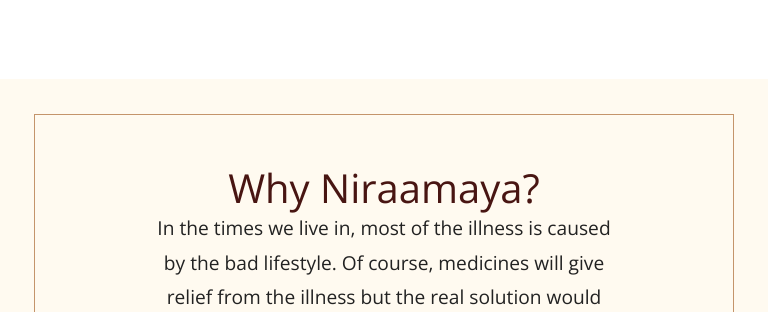
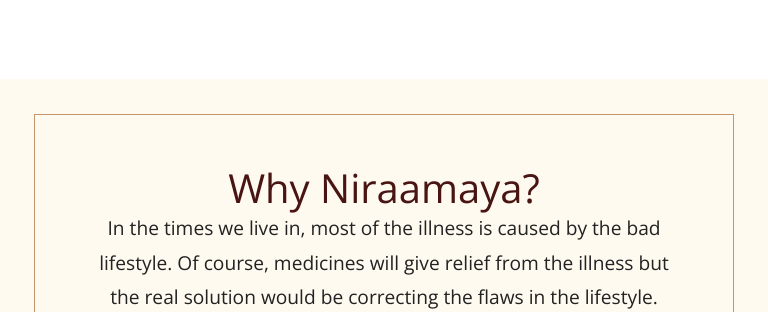
Before and after one commit to ajishtmohan/niraa, a website built with Parcel: page index.html in a window 768 px wide. Shown: the part 721-1033 px from the top of the page. Built offline with nearby package versions, Linux system fonts and the light colour scheme; a web font is replaced by a local one.

Commit message:
Update style.css

```diff
--- a/css/style.css
+++ b/css/style.css
@@ -1168,7 +1168,7 @@
   .text-content {
     /* width: 100%; */
     height: auto;
-    padding: 50px 120px;
+    padding: 50px 50px;
     border: 1px solid #c4946b;
   }
 
```
